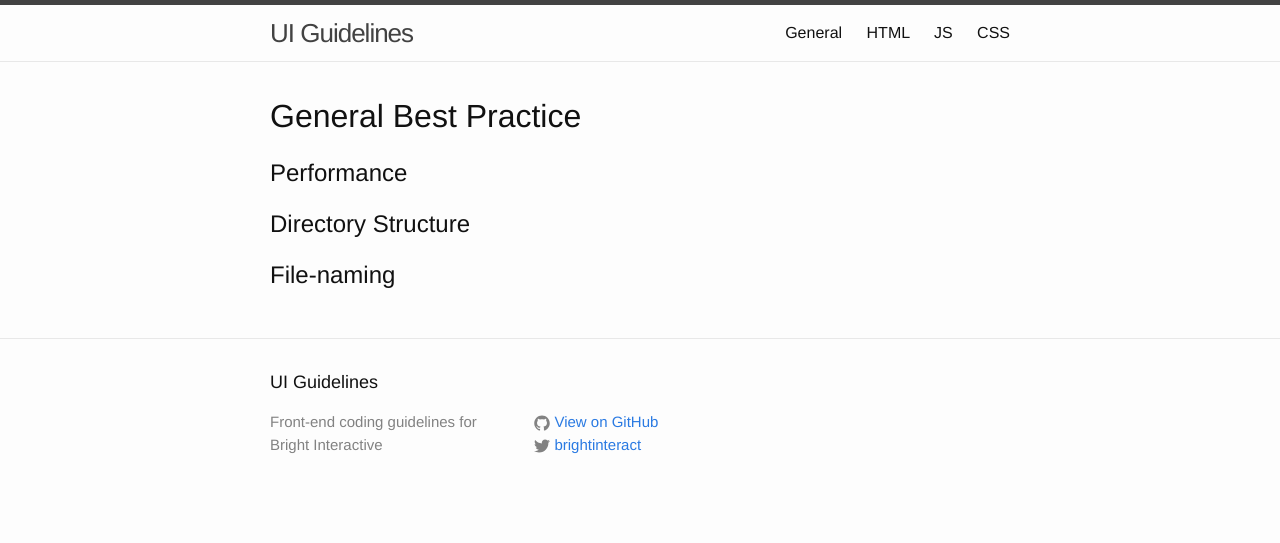
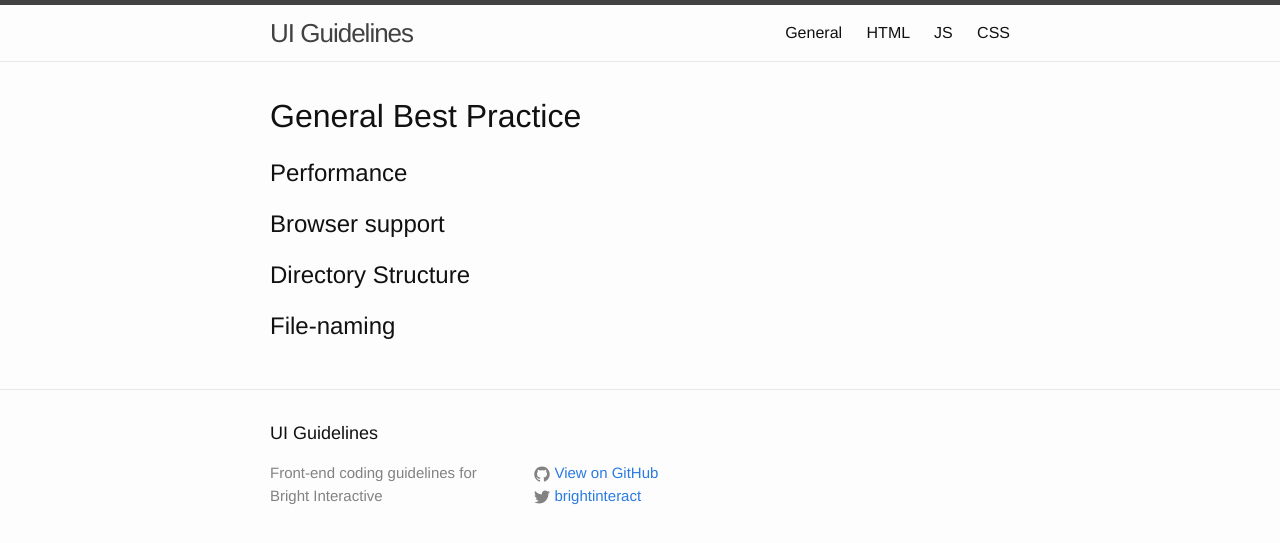
Before and after one commit to brightinteractive/ui-guidelines, a Jekyll site: the page built from general.html, in a window 1280 px wide. Shown: the top 543 px of the page. Built offline with Jekyll 4.4.1, drawn with Linux system fonts in a browser that asks for light colours.

Commit message:
Add empty section for Browser support

```diff
--- a/general.html
+++ b/general.html
@@ -13,6 +13,10 @@ weight : 2
 	</section>
 
 	<section>
+		<h2>Browser support</h2>
+	</section>
+
+	<section>
 		<h2>Directory Structure</h2>
 	</section>
 
```
